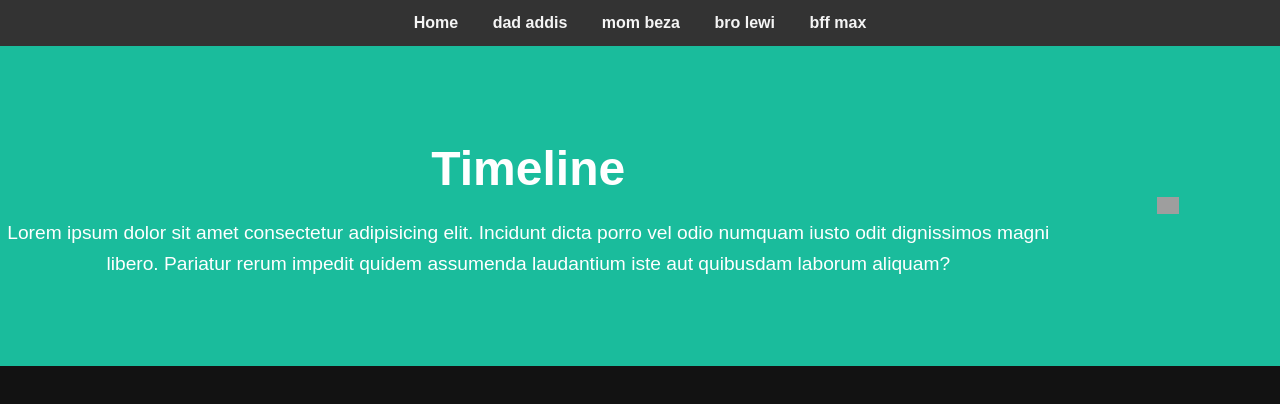
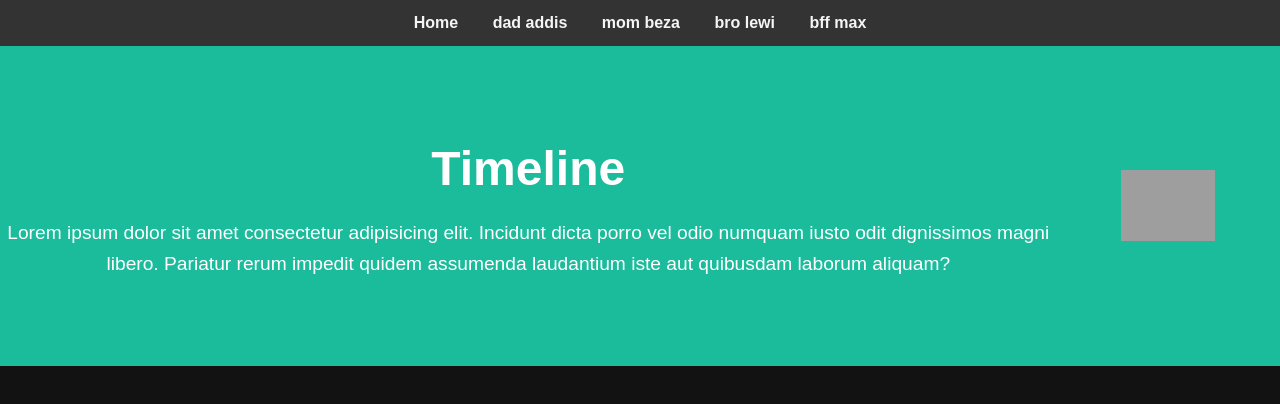
Before and after one commit to endryas2/endryas2.github.io, a plain HTML site: page bro.html in a window 1280 px wide. Drawn offline with Linux system fonts and the light colour scheme; grey boxes are pictures that could not be loaded.

Commit message:
Update lewi.css

```diff
--- a/lewi.css
+++ b/lewi.css
@@ -134,5 +134,5 @@ header ul li a:hover {
     color: rgb(250, 242, 242);
 }
 img {
-    width: 10%;
+    width: 42%;
 }
```
